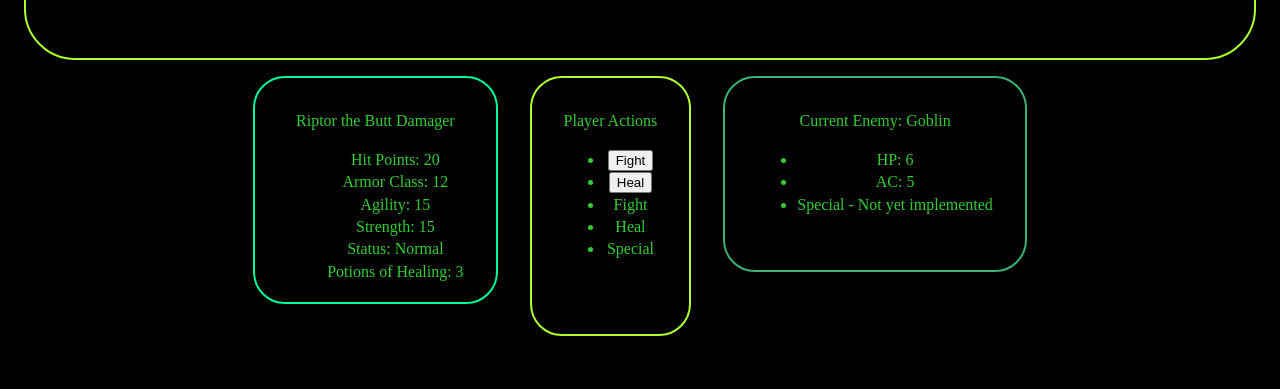
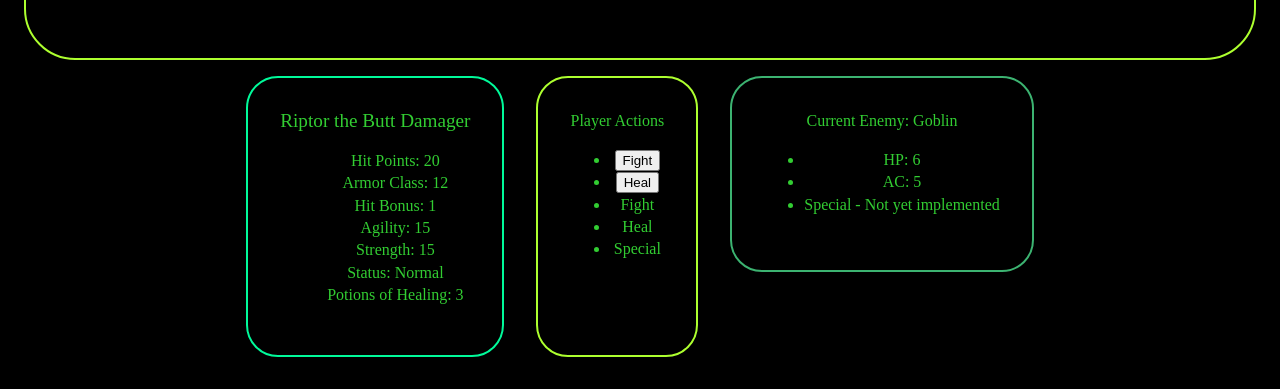
Before and after one commit to MustardJoe/rpg-combat-engine, a React app: page / in a window 1280 px wide. Shown: the part 415-804 px from the top of the page. Built offline with nearby package versions, Linux system fonts and the light colour scheme; a web font is replaced by a local one.

Commit message:
minor style change & added maxHP

```diff
--- a/src/components/playerstats/PlayerStats.js
+++ b/src/components/playerstats/PlayerStats.js
@@ -7,6 +7,7 @@ function PlayerStats({ playerStatsObj }) {
     name,
     hitPoints,
     armorClass,
+    hitBonus,
     agility,
     strength,
     healPotions,
@@ -15,10 +16,11 @@ function PlayerStats({ playerStatsObj }) {
 
   return (
     <div className={styles.yourStatsWindow}>
-      <span>{name}</span>
+      <span className={styles.name}>{name}</span>
       <ul className={styles.yourStatsList}>
         <li>Hit Points: {hitPoints}</li>
         <li>Armor Class: {armorClass}</li>
+        <li>Hit Bonus: {hitBonus}</li>
         <li>Agility: {agility}</li>
         <li>Strength: {strength}</li>
         <li>Status: {status}</li>
@@ -32,6 +34,7 @@ PlayerStats.propTypes = {
   playerStatsObj: PropTypes.shape({
     name: PropTypes.string,
     hitPoints: PropTypes.number,
+    hitBonus: PropTypes.number,
     armorClass: PropTypes.number,
     agility: PropTypes.number,
     strength: PropTypes.number,
--- a/src/components/playerstats/playerstats.css
+++ b/src/components/playerstats/playerstats.css
@@ -1,10 +1,14 @@
+.name {
+  font-size: larger;
+}
+
 .yourStatsWindow {
   display: inline-block;
   border: solid 2px mediumspringgreen;
   padding: 2em;
   border-radius: 2em;
   margin: 1em;
-  height: 10em;
+  min-height: 12em;
 }
 
 .yourStatsList {
```
